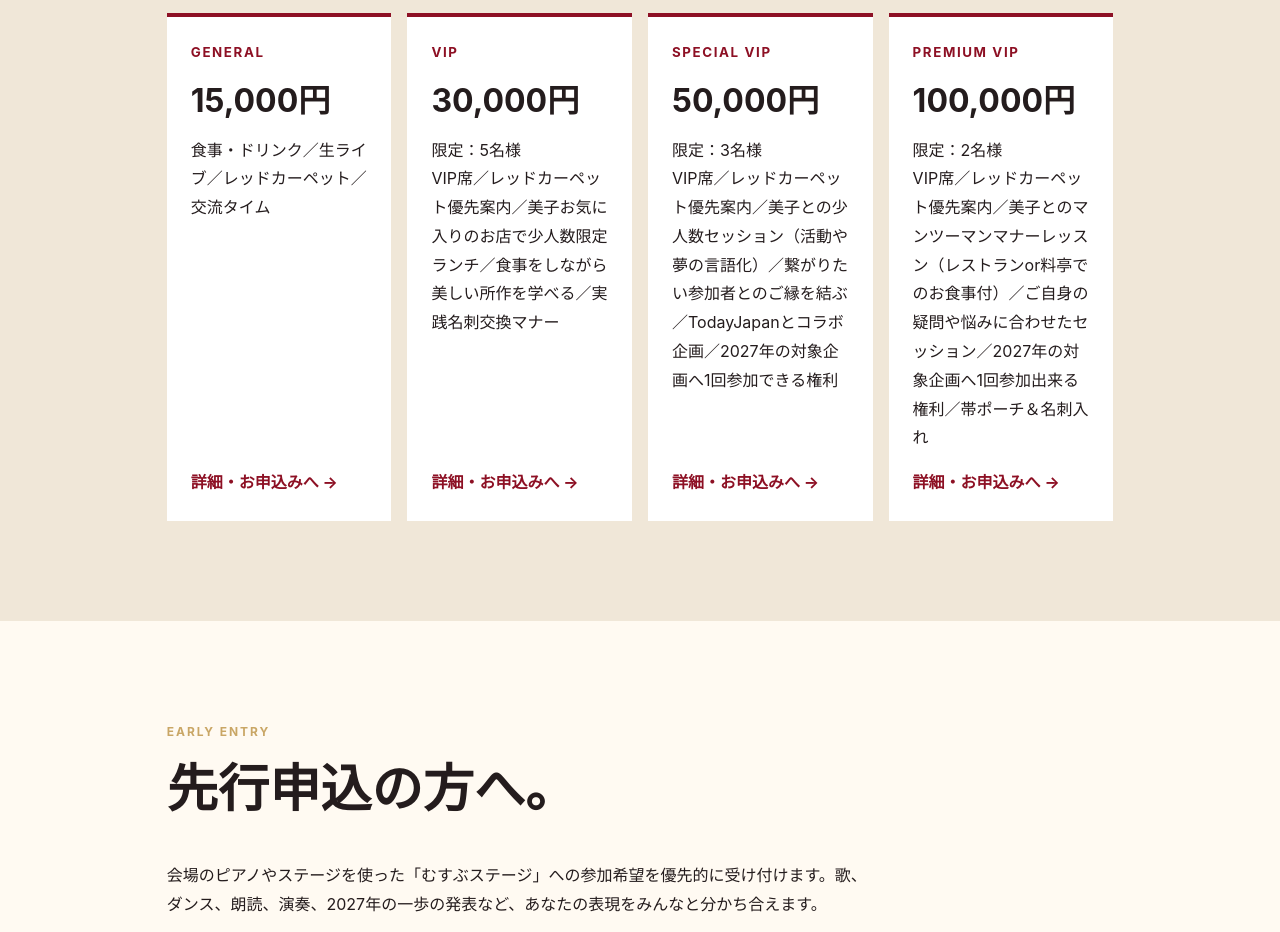
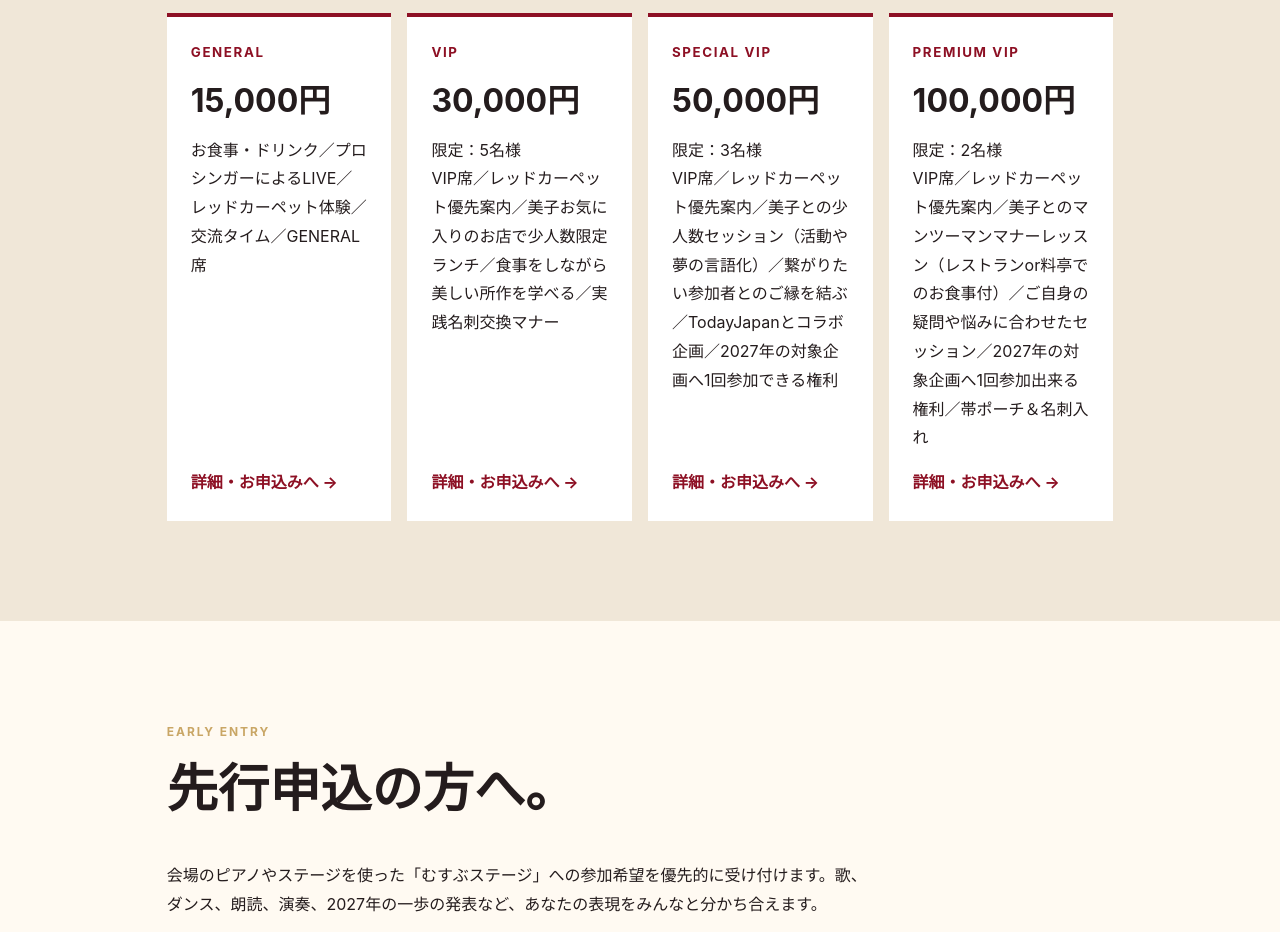
Before and after one commit to Hanu0712/bonenkai-app, a website: page musubu-redcarpet-2026/public/guide/index.html in a window 1280 px wide. Shown: the part 2680-3612 px from the top of the page. Drawn offline with Linux system fonts and the light colour scheme.

Commit message:
Align GENERAL guide inclusions with confirmed ticket

```diff
--- a/musubu-redcarpet-2026/public/guide/index.html
+++ b/musubu-redcarpet-2026/public/guide/index.html
@@ -6,7 +6,7 @@
 <section class="intro wrap"><p class="kicker">忘れてしまう忘年会ではなく、望みを持って迎える望年会へ。</p><h2>今年を祝い、つながり、<br>来年を宣言する夜。</h2><p>表参道の光、プロのシンガーによる生ライブ、食事と会話。レッドカーペットを歩きながら、2026年にありがとうを伝え、2027年の自分の一歩を言葉にします。この夜は、参加する一人ひとりと一緒につくります。</p></section>
 <section class="experience"><div class="wrap"><p class="kicker">THE EXPERIENCE</p><h2>この夜に、体験すること。</h2><div class="cards"><div><b>LIVE</b><span>プロのシンガーによる生ライブ</span></div><div><b>WALK</b><span>みんなで歩くレッドカーペット</span></div><div><b>CONNECT</b><span>笑って、語って、つながる時間</span></div><div><b>DECLARE</b><span>2027年の一歩を言葉にする</span></div></div></div></section>
 <section class="venue wrap"><div><p class="kicker">VENUE</p><h2>表参道のクリスマスに、<br>みんなの時間を重ねて。</h2><p>会場はアニヴェルセル 表参道。会場の温かな空間に、赤いカーペットと音楽を迎えます。</p></div><div class="venue-box">12月18日<br><strong>表参道・アニヴェルセル</strong></div></section>
-<section id="tickets" class="tickets"><div class="wrap"><p class="kicker">TICKETS</p><h2>あなたに合う参加方法を。</h2><div class="ticket-grid"><article><small>GENERAL</small><h3>15,000円</h3><p>食事・ドリンク／生ライブ／レッドカーペット／交流タイム</p><a href="https://musubu-redcarpet-2026-general.vercel.app/">詳細・お申込みへ →</a></article><article><small>VIP</small><h3>30,000円</h3><p>限定：5名様<br>VIP席／レッドカーペット優先案内／美子お気に入りのお店で少人数限定ランチ／食事をしながら美しい所作を学べる／実践名刺交換マナー</p><a href="https://musubu-redcarpet-2026-vip.vercel.app/">詳細・お申込みへ →</a></article><article><small>SPECIAL VIP</small><h3>50,000円</h3><p>限定：3名様<br>VIP席／レッドカーペット優先案内／美子との少人数セッション（活動や夢の言語化）／繋がりたい参加者とのご縁を結ぶ／TodayJapanとコラボ企画／2027年の対象企画へ1回参加できる権利</p><a href="https://musubu-redcarpet-2026-specialvip.vercel.app/">詳細・お申込みへ →</a></article><article><small>PREMIUM VIP</small><h3>100,000円</h3><p>限定：2名様<br>VIP席／レッドカーペット優先案内／美子とのマンツーマンマナーレッスン（レストランor料亭でのお食事付）／ご自身の疑問や悩みに合わせたセッション／2027年の対象企画へ1回参加出来る権利／帯ポーチ＆名刺入れ</p><a href="https://musubu-redcarpet-2026-premiumvip.vercel.app/">詳細・お申込みへ →</a></article></div></div></section>
+<section id="tickets" class="tickets"><div class="wrap"><p class="kicker">TICKETS</p><h2>あなたに合う参加方法を。</h2><div class="ticket-grid"><article><small>GENERAL</small><h3>15,000円</h3><p>お食事・ドリンク／プロシンガーによるLIVE／レッドカーペット体験／交流タイム／GENERAL席</p><a href="https://musubu-redcarpet-2026-general.vercel.app/">詳細・お申込みへ →</a></article><article><small>VIP</small><h3>30,000円</h3><p>限定：5名様<br>VIP席／レッドカーペット優先案内／美子お気に入りのお店で少人数限定ランチ／食事をしながら美しい所作を学べる／実践名刺交換マナー</p><a href="https://musubu-redcarpet-2026-vip.vercel.app/">詳細・お申込みへ →</a></article><article><small>SPECIAL VIP</small><h3>50,000円</h3><p>限定：3名様<br>VIP席／レッドカーペット優先案内／美子との少人数セッション（活動や夢の言語化）／繋がりたい参加者とのご縁を結ぶ／TodayJapanとコラボ企画／2027年の対象企画へ1回参加できる権利</p><a href="https://musubu-redcarpet-2026-specialvip.vercel.app/">詳細・お申込みへ →</a></article><article><small>PREMIUM VIP</small><h3>100,000円</h3><p>限定：2名様<br>VIP席／レッドカーペット優先案内／美子とのマンツーマンマナーレッスン（レストランor料亭でのお食事付）／ご自身の疑問や悩みに合わせたセッション／2027年の対象企画へ1回参加出来る権利／帯ポーチ＆名刺入れ</p><a href="https://musubu-redcarpet-2026-premiumvip.vercel.app/">詳細・お申込みへ →</a></article></div></div></section>
 <section class="early wrap"><p class="kicker">EARLY ENTRY</p><h2>先行申込の方へ。</h2><p>会場のピアノやステージを使った「むすぶステージ」への参加希望を優先的に受け付けます。歌、ダンス、朗読、演奏、2027年の一歩の発表など、あなたの表現をみんなと分かち合えます。</p><p class="note">※出演内容・時間・人数は事前相談と全体進行の調整により決定します。</p></section>
 <section id="apply" class="apply"><div class="wrap"><p class="kicker">RESERVE YOUR SPOT</p><h2>12月18日を、<br>一緒に歩きませんか？</h2><p>ご希望のチケットを選び、詳細・お申込みへお進みください。</p><a class="cta light" href="#tickets">チケットを選ぶ <span>→</span></a><p class="tiny">アニヴェルセル 表参道｜受付 18:00・開宴 18:30</p></div></section>
 </main><footer>Today Japan<br><span>人をむすぶ・次世代をむすぶ・世界をむすぶ</span></footer>
```
